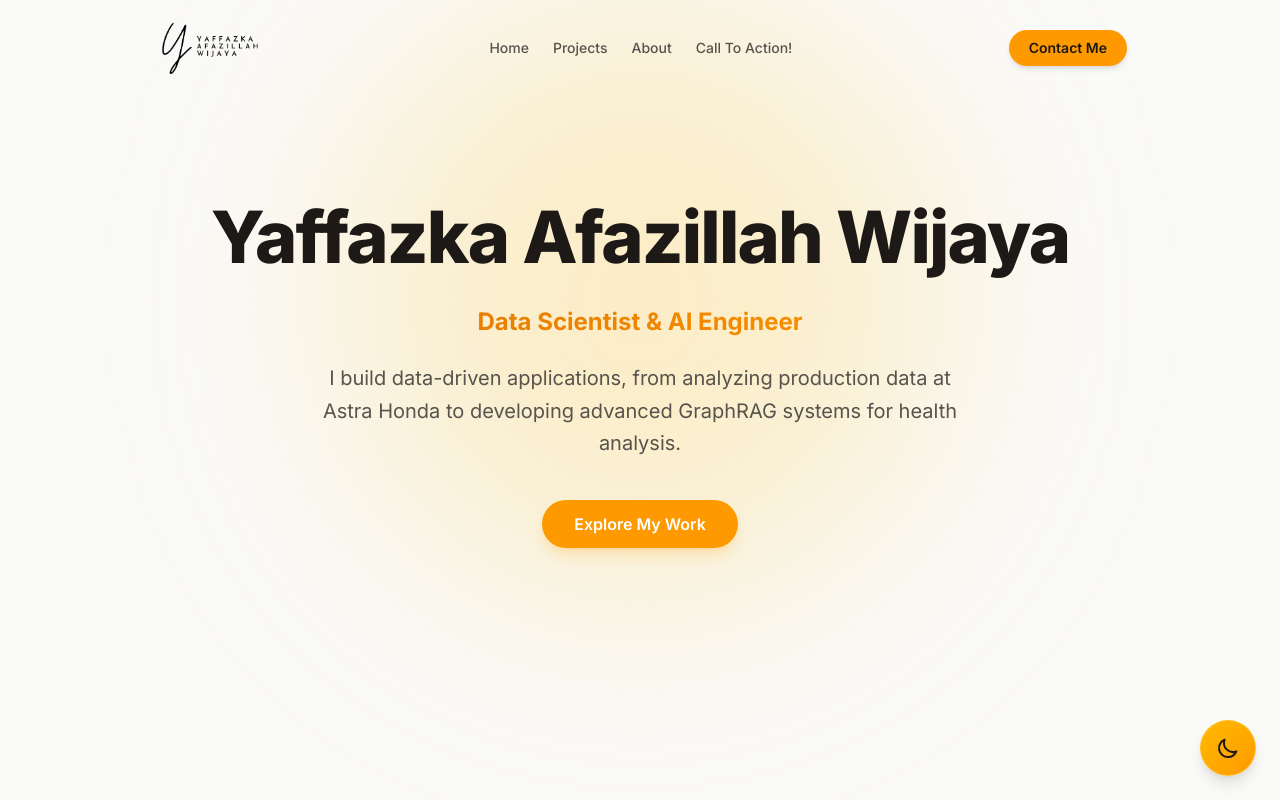
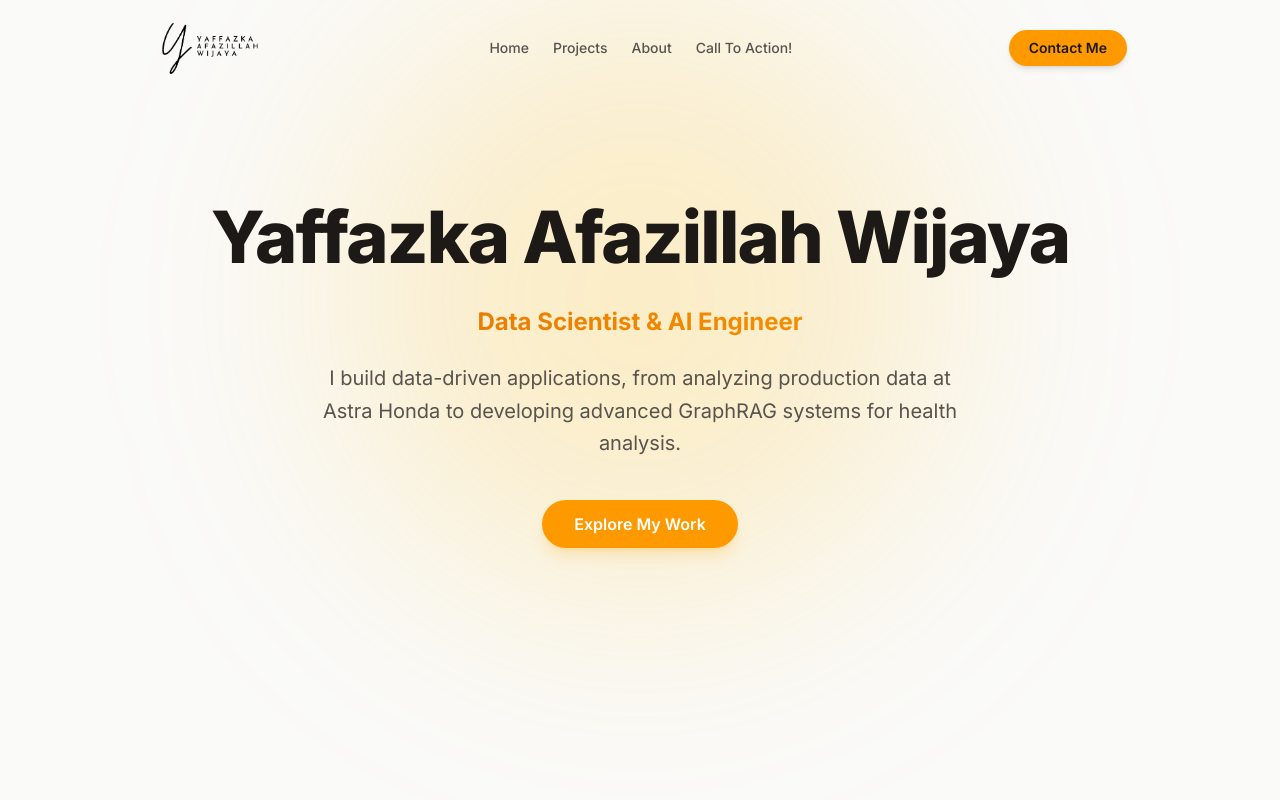
Before and after one commit to yaffawijaya/yaffawijaya-nextjs, a Next.js app: page / in a window 1280 px wide. Shown: the top 800 px of the page. Built offline with nearby package versions, Linux system fonts and the light colour scheme.

Commit message:
feat: remove manual theme toggle to rely on system preference

```diff
--- a/src/components/LayoutClient.tsx
+++ b/src/components/LayoutClient.tsx
@@ -4,7 +4,7 @@ import { useState, useEffect } from 'react';
 import { Navbar } from "@/components/Navbar";
 import { Footer } from "@/components/Footer";
 import ContactModal from "@/components/ContactModal";
-import { ThemeToggle } from "@/components/ThemeToggle";
+
 
 export default function LayoutClient({
   children,
@@ -33,7 +33,6 @@ export default function LayoutClient({
       </main>
 
       <Footer />
-      <ThemeToggle />
     </>
   );
 }
--- a/src/components/ThemeToggle.tsx
+++ /dev/null
@@ -1,73 +0,0 @@
-'use client';
-
-import { useEffect, useState } from 'react';
-import { motion } from 'framer-motion';
-import { useTheme } from 'next-themes';
-
-export function ThemeToggle() {
-  const { theme, setTheme, resolvedTheme } = useTheme();
-  const [mounted, setMounted] = useState(false);
-
-  useEffect(() => {
-    setMounted(true);
-  }, []);
-
-  const toggleTheme = () => {
-    setTheme(resolvedTheme === 'dark' ? 'light' : 'dark');
-  };
-
-  if (!mounted) {
-    return <div className="fixed bottom-6 right-6 z-50 w-14 h-14" />;
-  }
-
-  return (
-    <motion.button
-      initial={{ scale: 0 }}
-      animate={{ scale: 1 }}
-      whileHover={{ scale: 1.1 }}
-      whileTap={{ scale: 0.9 }}
-      onClick={toggleTheme}
-      className="fixed bottom-6 right-6 z-50 w-14 h-14 bg-gradient-to-br from-amber-400 to-amber-500 dark:from-amber-500 dark:to-amber-700 rounded-full shadow-lg shadow-stone-400/30 dark:shadow-amber-500/20 flex items-center justify-center group transition-all duration-300 hover:shadow-xl hover:shadow-stone-500/30 dark:hover:shadow-amber-500/30 border border-amber-300/50 dark:border-transparent"
-      aria-label="Toggle theme"
-    >
-      <div className="relative w-6 h-6">
-        {/* Sun Icon */}
-        <svg
-          className={`absolute inset-0 transform transition-all duration-300 ${resolvedTheme === 'dark' ? 'rotate-0 scale-100 opacity-100' : '-rotate-90 scale-0 opacity-0'
-            }`}
-          fill="none"
-          viewBox="0 0 24 24"
-          stroke="currentColor"
-          strokeWidth={2}
-        >
-          <path
-            strokeLinecap="round"
-            strokeLinejoin="round"
-            d="M12 3v1m0 16v1m9-9h-1M4 12H3m15.364 6.364l-.707-.707M6.343 6.343l-.707-.707m12.728 0l-.707.707M6.343 17.657l-.707.707M16 12a4 4 0 11-8 0 4 4 0 018 0z"
-            className="text-stone-900"
-          />
-        </svg>
-
-        {/* Moon Icon */}
-        <svg
-          className={`absolute inset-0 transform transition-all duration-300 ${resolvedTheme === 'light' ? 'rotate-0 scale-100 opacity-100' : 'rotate-90 scale-0 opacity-0'
-            }`}
-          fill="none"
-          viewBox="0 0 24 24"
-          stroke="currentColor"
-          strokeWidth={2}
-        >
-          <path
-            strokeLinecap="round"
-            strokeLinejoin="round"
-            d="M20.354 15.354A9 9 0 018.646 3.646 9.003 9.003 0 0012 21a9.003 9.003 0 008.354-5.646z"
-            className="text-stone-900"
-          />
-        </svg>
-      </div>
-
-      {/* Animated ring effect on hover */}
-      <div className="absolute inset-0 rounded-full bg-amber-400/20 dark:bg-amber-500/20 scale-0 group-hover:scale-110 transition-transform duration-300"></div>
-    </motion.button>
-  );
-}
```
